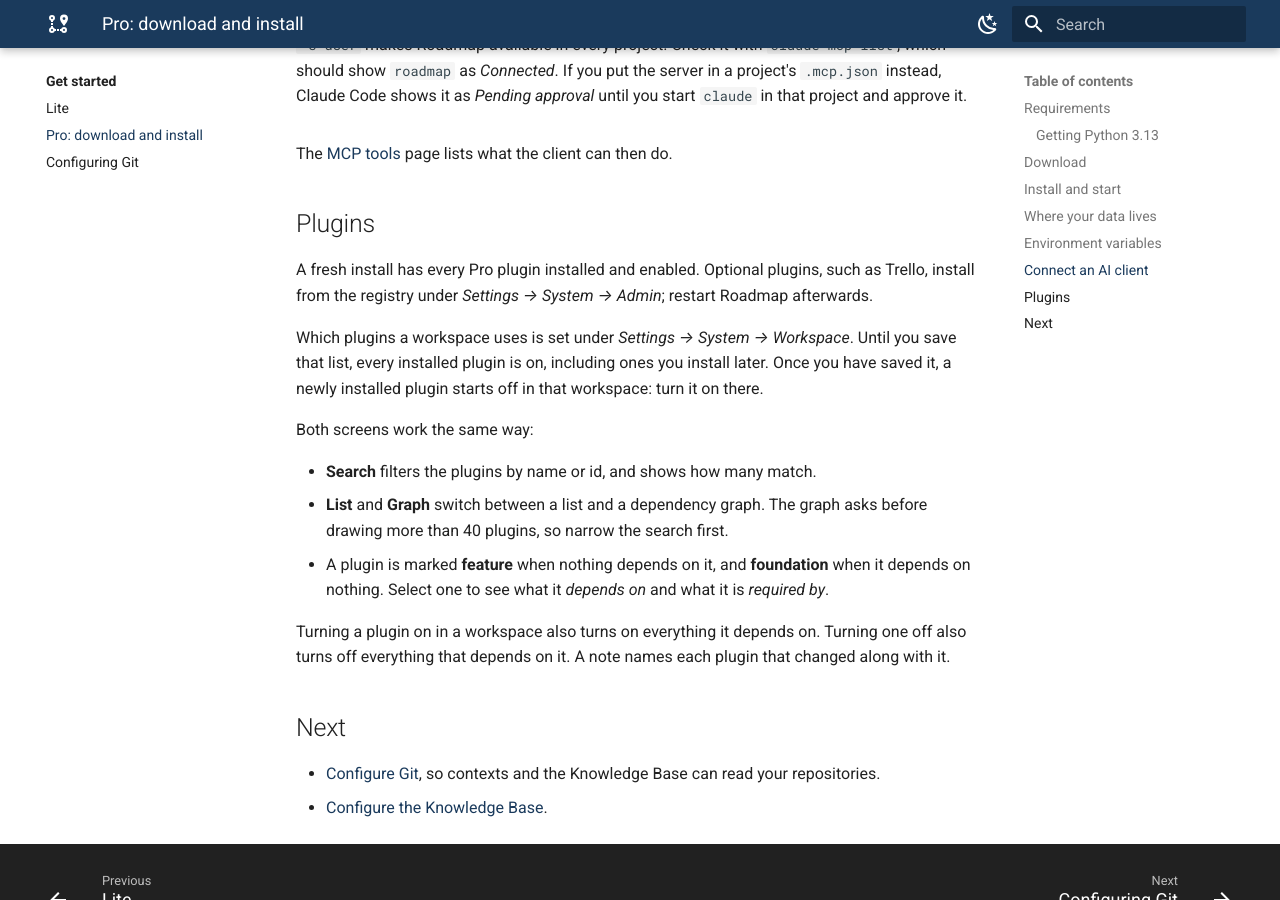
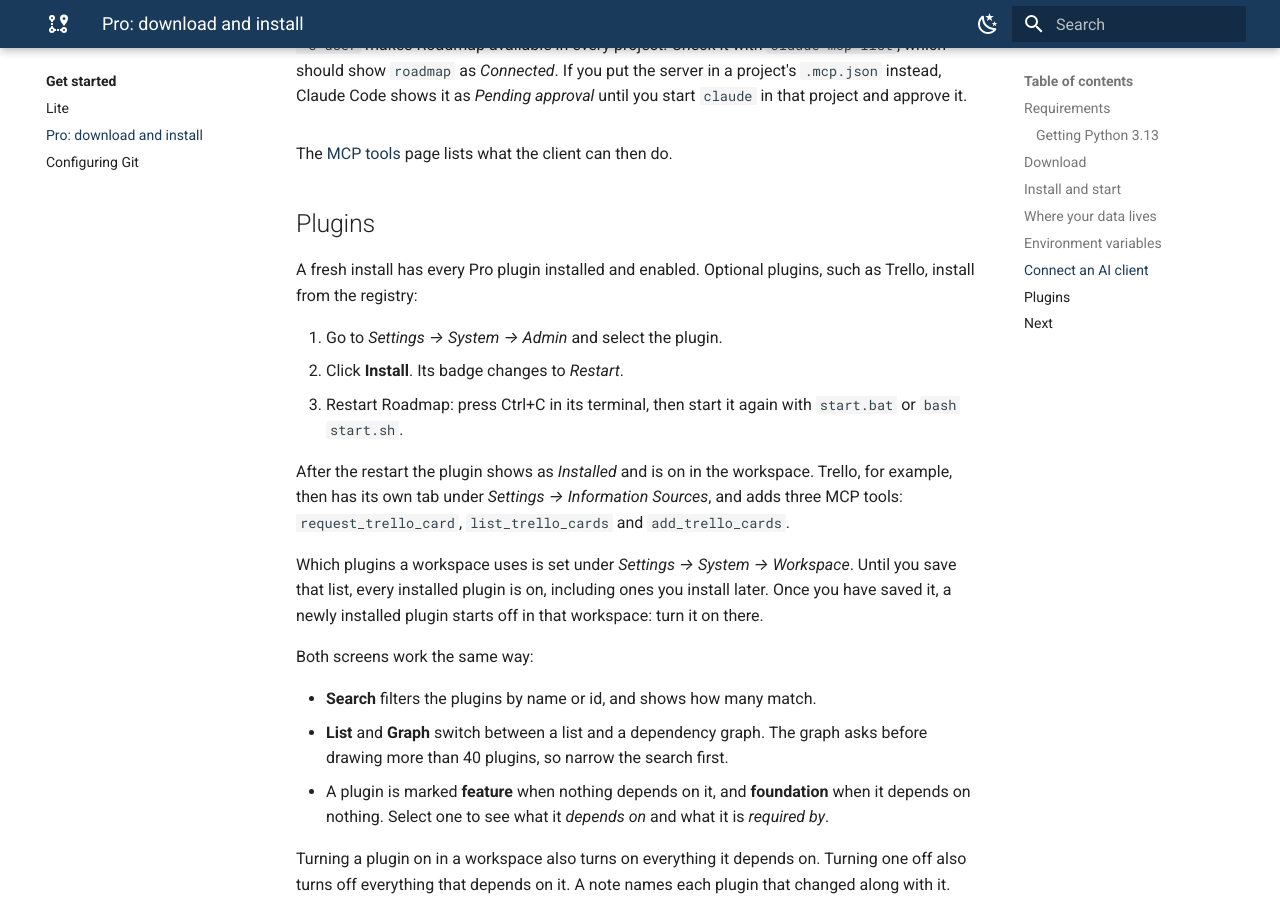
Before and after one commit to roadmap-mcp/roadmap-mcp.github.io, an MkDocs documentation site: the page built from docs/get-started/pro.md, in a window 1280 px wide and 900 px high, scrolled down 3334 px. Built offline with MkDocs 1.6.1 and Material for MkDocs 9.7.7, drawn with Linux system fonts in a browser that asks for light colours.

Commit message:
Pro install: installing a plugin from the registry, step by step

```diff
--- a/docs/get-started/pro.md
+++ b/docs/get-started/pro.md
@@ -217,8 +217,16 @@ The [MCP tools](../reference/mcp-tools.md) page lists what the client can then d
 ## Plugins
 
 A fresh install has every Pro plugin installed and enabled. Optional plugins, such
-as Trello, install from the registry under *Settings → System → Admin*; restart
-Roadmap afterwards.
+as Trello, install from the registry:
+
+1. Go to *Settings → System → Admin* and select the plugin.
+2. Click **Install**. Its badge changes to *Restart*.
+3. Restart Roadmap: press Ctrl+C in its terminal, then start it again with
+   `start.bat` or `bash start.sh`.
+
+After the restart the plugin shows as *Installed* and is on in the workspace. Trello,
+for example, then has its own tab under *Settings → Information Sources*, and adds
+three MCP tools: `request_trello_card`, `list_trello_cards` and `add_trello_cards`.
 
 Which plugins a workspace uses is set under *Settings → System → Workspace*. Until
 you save that list, every installed plugin is on, including ones you install later.
```
